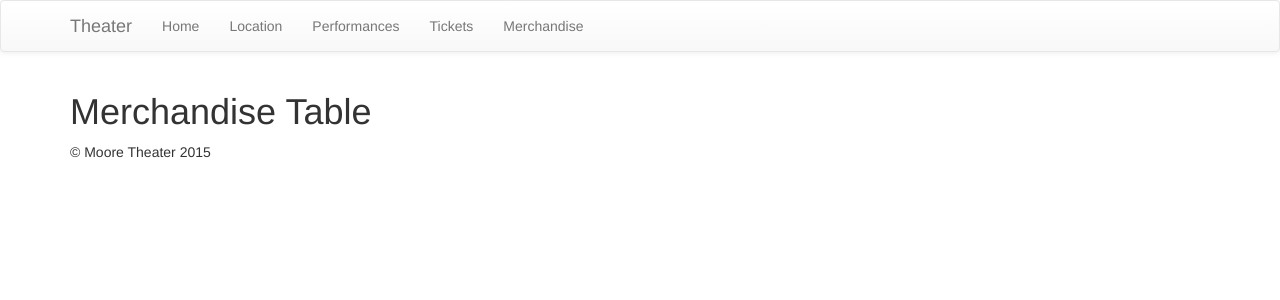
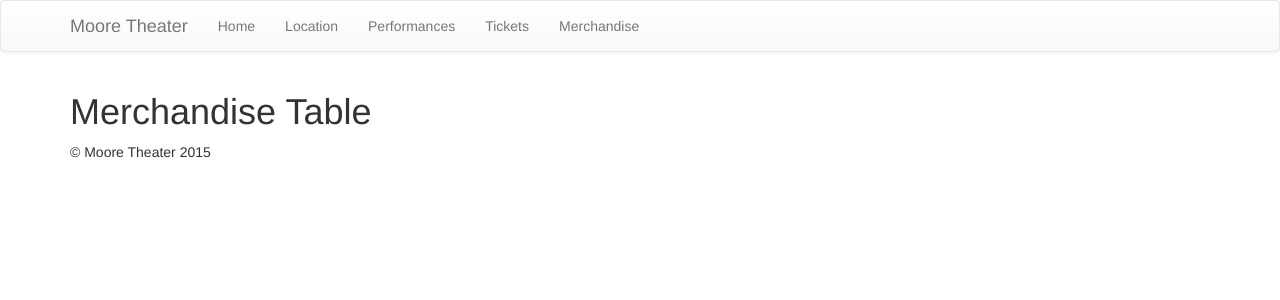
Before and after one commit to sk367/cs399_Theater, a Django app: page /merch in a window 1280 px wide. Shown: the top 300 px of the page. Run offline with Django 3.2, Linux system fonts and the light colour scheme; parts of the project's set-up code (start-up, migrations or seed data) failed here and were passed over; some libraries are stand-ins or nearby versions.

Commit message:
Changed NavBar "Theater" to "Moore Theater"

```diff
--- a/cs399_Theater/main/templates/base.html
+++ b/cs399_Theater/main/templates/base.html
@@ -35,7 +35,7 @@
 						<span class="icon-bar"></span>
 					</button>
 					<!-- navbar-brand is hidden on larger screens, but visible when the menu is collapsed -->
-					<a class="navbar-brand" href="\">Theater</a>
+					<a class="navbar-brand" href="\">Moore Theater</a>
 				</div>
 				<!-- Collect the nav links, forms, and other content for toggling -->
 				<div class="collapse navbar-collapse" id="bs-example-navbar-collapse-1">
@@ -65,7 +65,7 @@
 
 
 	<head>
-		<title>Theater - {% block pagetitle %}{% endblock %}</title>
+		<title>Moore Theater - {% block pagetitle %}{% endblock %}</title>
 	</head>
 
 	{% block body %}
```
